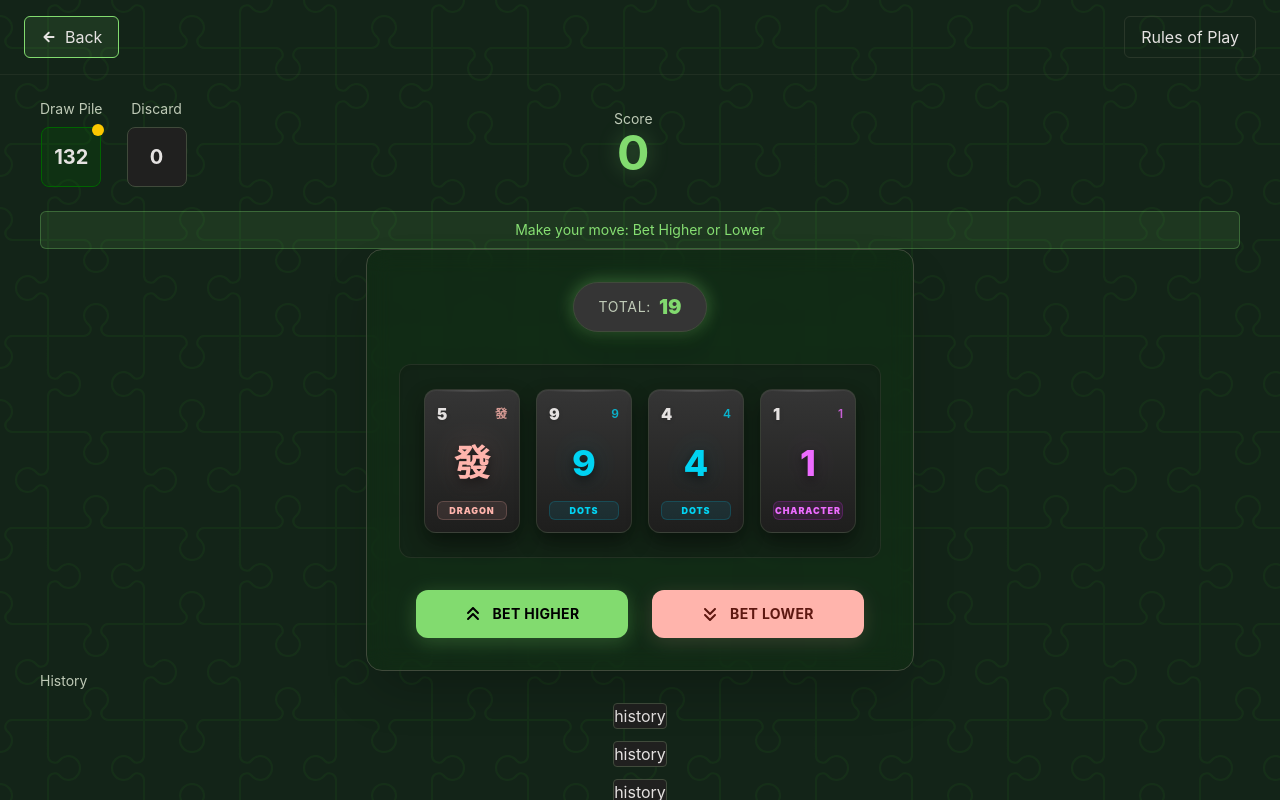
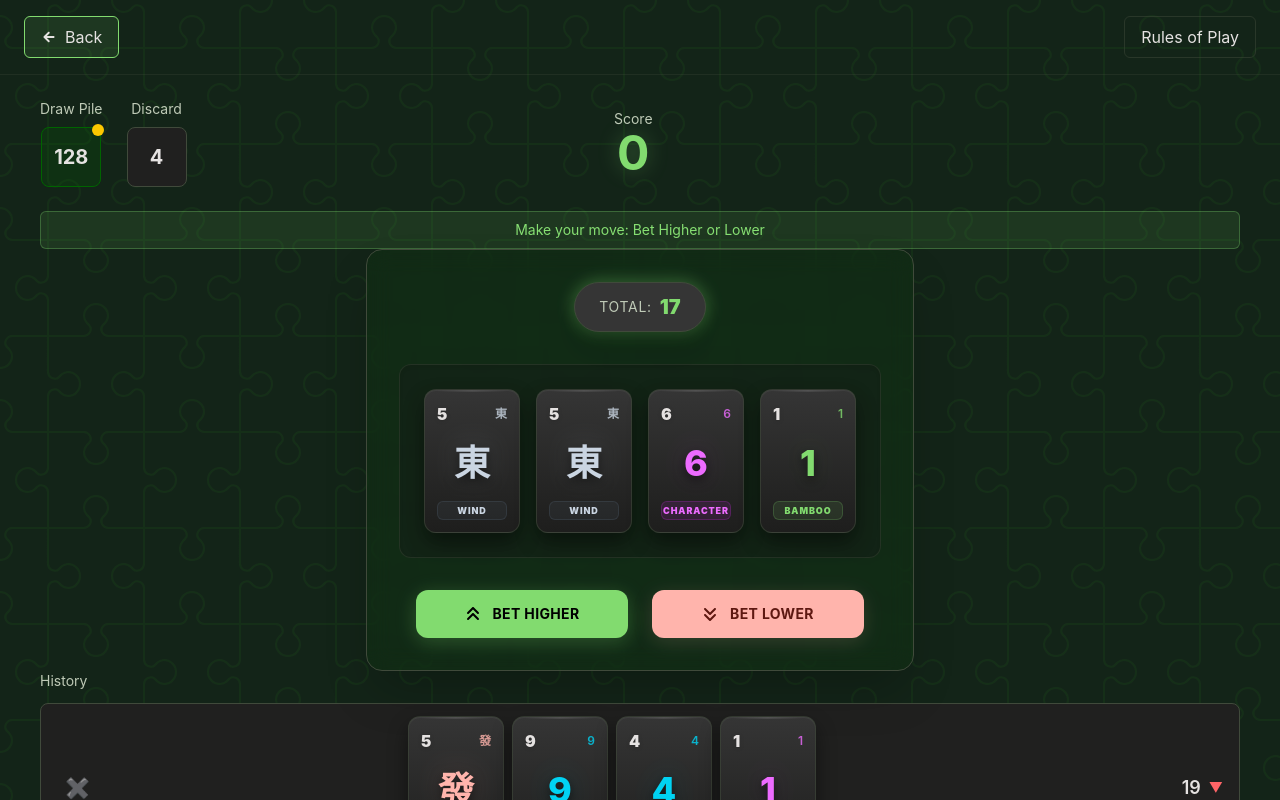
Before and after one commit to Shabnapm99/Hand-Betting-Game, a React (Vite) app: page /game in a window 1280 px wide. Both pictures are taken after a click on the button "BET HIGHER". Shown: the top 800 px of the page. Built offline with nearby package versions, Linux system fonts and the light colour scheme.

Commit message:
Implemented Bet_Higher and Bet_Lower Logic

```diff
--- a/src/components/cards/HistoryCard.jsx
+++ b/src/components/cards/HistoryCard.jsx
@@ -1,9 +1,53 @@
-import React from 'react'
+import React from "react";
+import Tile from "./Tile";
 
-function HistoryCard() {
+function HistoryCard({ entry }) {
+    const isWin = entry.result === "WIN";
+
     return (
-        <div className=' bg-surface-container rounded border border-outline-variant'>history</div>
-    )
+        <div className="w-full flex items-center justify-between px-4 py-3
+                        bg-surface-container rounded-lg border border-outline-variant">
+
+            {/* WIN/LOSE ICON */}
+            <div className="text-xl w-10 flex justify-center">
+                {isWin ? (
+                    <span className="text-green-400 font-bold">✔</span>
+                ) : (
+                    <span className="text-red-400 font-bold">✖</span>
+                )}
+            </div>
+
+            {/* TILES */}
+            <div className="flex gap-2 flex-1 justify-center">
+                {entry.previousHand.map((tile) => (
+                    // <div
+                    //     key={index}
+                    //     className="w-10 h-14 flex flex-col items-center justify-center
+                    //                rounded border border-outline-variant bg-surface"
+                    // >
+                    //     <span className="text-xs text-primary">
+                    //         {tile.value}
+                    //     </span>
+                    //     <span className="text-lg font-bold">
+                    //         {tile.symbol}
+                    //     </span>
+                    // </div>
+                    <Tile key={tile.id} tile={tile}/>
+                ))}
+            </div>
+
+            {/* SCORE & ARROW */}
+            <div className="flex items-center gap-2 w-24 justify-end">
+                <span className="text-lg font-semibold text-on-surface">
+                    {entry.currentValue}
+                </span>
+
+                <span className={`text-sm ${isWin ? "text-green-400" : "text-red-400"}`}>
+                    {isWin ? "▲" : "▼"}
+                </span>
+            </div>
+        </div>
+    );
 }
 
-export default HistoryCard
+export default HistoryCard;
--- a/src/game/gameReducer.js
+++ b/src/game/gameReducer.js
@@ -1,5 +1,7 @@
-import { drawHand } from "../utils/drawHand";
-import { generateDeck } from "../utils/generateDeck";
+import { calculateTotal } from "../utils/calculateTotal.js";
+import { drawHand } from "../utils/drawHand.js";
+import { generateDeck } from "../utils/generateDeck.js";
+import { updateDeckTileValues } from '../utils/updateTilevalues.js'
 
 // Reducer function
 export function gameReducer(state, action) {
@@ -14,6 +16,67 @@ export function gameReducer(state, action) {
                 hand,
             };
         }
+
+        case "BET_LOWER": {
+            const { hand: nextHand, updatedDeck } = drawHand(state.deck, 4);
+
+            const currentValue = calculateTotal(state.hand);
+            const nextValue = calculateTotal(nextHand);
+
+            const isWin = nextValue < currentValue;
+            const result = isWin ? "WIN" : "LOSE";
+
+            // update the value of deck
+            const updatedFullDeck = updateDeckTileValues(updatedDeck, nextHand, result);
+
+            const newHistoryEntry = {
+                type: "BET_LOWER",
+                previousHand: state.hand,
+                nextHand,
+                currentValue,
+                nextValue,
+                result,
+            };
+
+            return {
+                ...state,
+                hand: nextHand,
+                deck: updatedFullDeck,
+                score: isWin ? state.score + 10 : state.score,
+                discardPile: [...state.discardPile, ...state.hand],
+                history: [...state.history, newHistoryEntry],
+            };
+        }
+
+        case "BET_HIGHER": {
+            const { hand: nextHand, updatedDeck } = drawHand(state.deck, 4);
+
+            const currentValue = calculateTotal(state.hand);
+            const nextValue = calculateTotal(nextHand);
+
+            const isWin = nextValue > currentValue;
+            const result = isWin ? "WIN" : "LOSE";
+
+            // update the value of deck
+            const updatedFullDeck = updateDeckTileValues(updatedDeck, nextHand, result);
+            const newHistoryEntry = {
+                type: "BET_HIGHER",
+                previousHand: state.hand,
+                nextHand,
+                currentValue,
+                nextValue,
+                result,
+            };
+            return {
+                ...state,
+                hand: nextHand,
+                deck: updatedFullDeck,
+                score: isWin ? state.score + 10 : state.score,
+                discardPile: [...state.discardPile, ...state.hand],
+                history: [...state.history, newHistoryEntry],
+            };
+        }
+
 
         case "DRAW_NEXT_HAND": {
             const newHand = drawHand(state.deck, 4);
--- a/src/game/initialState.js
+++ b/src/game/initialState.js
@@ -5,4 +5,5 @@ export const initialState = {
     discardPile: [],
     gameOver: false,
     score: 0,
+    history:[]
 };
--- a/src/pages/GameInterface.jsx
+++ b/src/pages/GameInterface.jsx
@@ -75,7 +75,7 @@ function GameInterface() {
                         <div className='w-15 h-15 rounded-lg
                             bg-surface-container border border-outline-variant
                             flex items-center justify-center text-xl font-bold'>
-                            0
+                            {state.discardPile.length}
                         </div>
                     </div>
 
@@ -115,9 +115,11 @@ function GameInterface() {
                 <h2 className='text-sm text-on-surface-variant mb-3'>History</h2>
 
                 <div className='flex flex-col justify-center items-center gap-3'>
-                    <HistoryCard />
-                    <HistoryCard />
-                    <HistoryCard />
+                    {
+                        state.history.map((entry, index) => {
+                            return (<HistoryCard key={index} entry={entry} />)
+                        })
+                    }
                 </div>
             </section>
 
--- /dev/null
+++ b/src/utils/updateTilevalues.js
@@ -0,0 +1,36 @@
+// export function updateDeckTileValues(deck, result) {
+//   return deck.map(tile => {
+//     if (tile.type === "number") return tile;
+
+//     return {
+//       ...tile,
+//       value:
+//         result === "WIN"
+//           ? tile.value + 1
+//           : tile.value - 1,
+//     };
+//   });
+// }
+
+
+export function updateDeckTileValues(deck, nextHand, result) {
+  // Get unique names of non number tiles in the hand
+  const affectedTiles = nextHand
+    .filter(tile => tile.type !== "number")
+    .map(tile => tile.name)
+
+  //If no non-number tiles in hand, return deck as is
+  if (affectedTiles.length === 0) return deck
+
+  // Update value of matching tiles in deck
+  return deck.map(tile => {
+    if (tile.type !== "number" && affectedTiles.includes(tile.name)) {
+      const newValue = result === "WIN"
+        ? tile.value + 1
+        : tile.value - 1
+
+      return { ...tile, value: newValue }
+    }
+    return tile
+  })
+}
```
Also changed, not shown: src/components/GameArea.jsx (+6 -2 lines).
